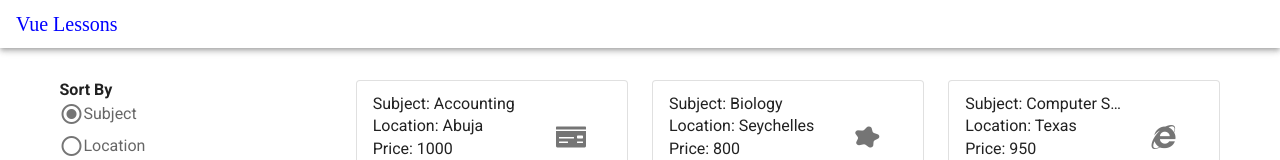
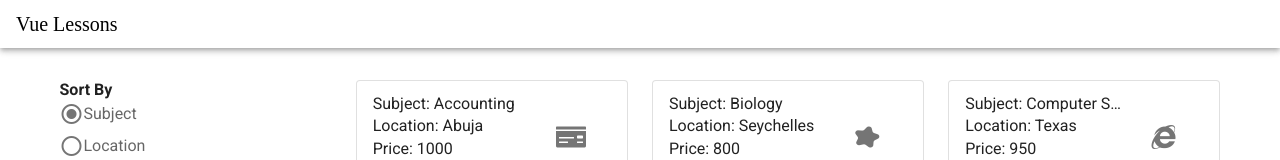
Before and after one commit to Sosa-alt/coursework7.2, a Vue app: page / in a window 1280 px wide. Shown: the top 160 px of the page. Built offline with nearby package versions, Linux system fonts and the light colour scheme; what vue-currency-filter would draw is missing.

Commit message:
Update 5

```diff
--- a/src/App.vue
+++ b/src/App.vue
@@ -35,7 +35,7 @@ export default {
   }
   #title {
     font-family: "Times New Roman";
-    color: blue;
+    color: black;
     text-decoration: none;
   }
   #shoppingCart {
```
